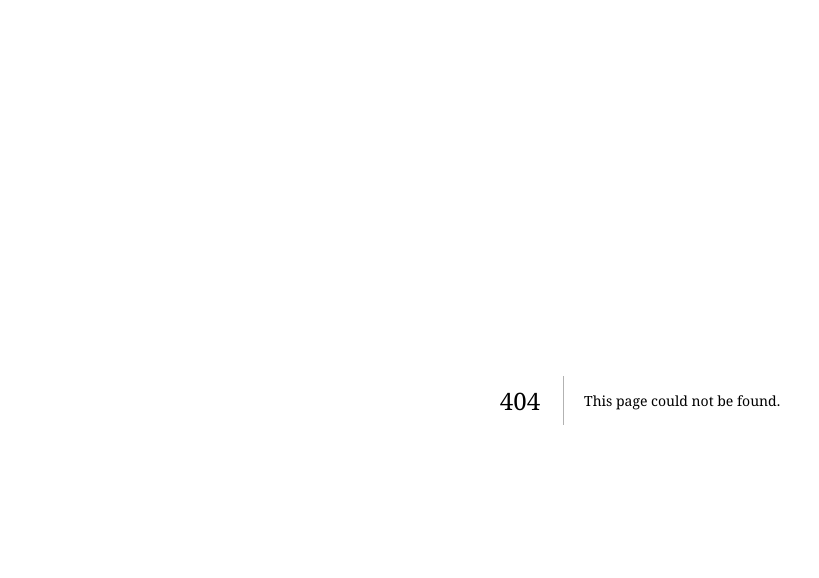
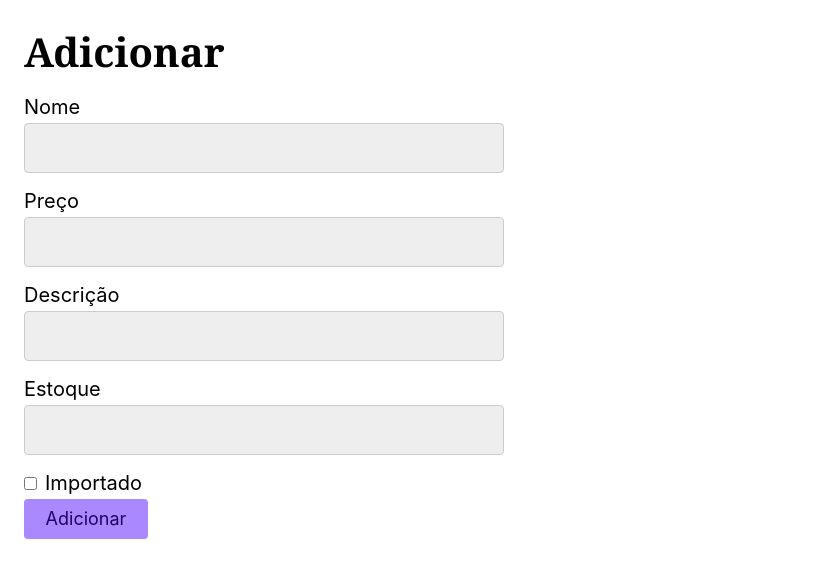
Before and after one commit to alexmonteirodev/next, a Next.js app: page /exercicios/ex015-cache-exercicio/produtos/adicionar in a window 1280 px wide. Before the commit this address had no page. Shown: the top 578 px of the page, without its empty margins (0-819 px from the left). Built offline with nearby package versions, Linux system fonts and the light colour scheme.

Commit message:
ex015-cache-exercicio

```diff
--- /dev/null
+++ b/src/actions/ex015-post.tsx
@@ -0,0 +1,23 @@
+"use server";
+
+import { revalidateTag } from "next/cache";
+import { redirect } from "next/navigation";
+
+export type ProdutosData = {
+  id?: number;
+  nome: string;
+  preco: number;
+  descricao: string;
+  estoque: number;
+  importado: number;
+};
+
+export async function ActionsPost(produto: ProdutosData) {
+  const r = await fetch("https://api.origamid.online/produtos", {
+    method: "POST",
+    headers: { "Content-Type": "application/json" },
+    body: JSON.stringify(produto),
+  });
+  if (r.ok) revalidateTag("produtos");
+  redirect("/exercicios/ex015-cache-exercicio/produtos");
+}
--- /dev/null
+++ b/src/app/exercicios/ex015-cache-exercicio/produtos/adicionar/page.tsx
@@ -0,0 +1,76 @@
+"use client";
+
+import { ActionsPost } from "@/actions/ex015-post";
+import React from "react";
+
+export default function AdicionarPage() {
+  const [name, setName] = React.useState("");
+  const [price, setPrice] = React.useState("");
+  const [description, setDescription] = React.useState("");
+  const [inventory, setInventory] = React.useState("");
+  const [imported, setImported] = React.useState(false);
+
+  const importedNumber = imported ? 1 : 0;
+
+  const produto = {
+    nome: name,
+    descricao: description,
+    preco: Number(price),
+    estoque: Number(inventory),
+    importado: importedNumber,
+  };
+
+  function handleSubmit(e: React.FormEvent<HTMLFormElement>) {
+    e.preventDefault();
+    ActionsPost(produto);
+  }
+  return (
+    <main>
+      <h1>Adicionar</h1>
+      <form onSubmit={handleSubmit}>
+        <label htmlFor="nome">Nome</label>
+        <input
+          type="text"
+          name="nome"
+          id="nome"
+          onChange={({ target }) => setName(target.value)}
+        />
+
+        <label htmlFor="preco">Preço</label>
+        <input
+          type="number"
+          name="preco"
+          id="preco"
+          onChange={({ target }) => setPrice(target.value)}
+        />
+
+        <label htmlFor="descricao">Descrição</label>
+        <input
+          type="text"
+          name="descricao"
+          id="descricao"
+          onChange={({ target }) => setDescription(target.value)}
+        />
+
+        <label htmlFor="estoque">Estoque</label>
+        <input
+          type="number"
+          name="estoque"
+          id="estoque"
+          onChange={({ target }) => setInventory(target.value)}
+        />
+
+        <label htmlFor="">
+          <input
+            type="checkbox"
+            checked={imported}
+            onChange={() => setImported(!imported)}
+          />
+          Importado
+        </label>
+
+        <button>Adicionar</button>
+      </form>
+    </main>
+  );
+}
--- a/src/componentes/Exercicios.tsx
+++ b/src/componentes/Exercicios.tsx
@@ -68,6 +68,11 @@ const Exercicios = () => {
       <li>
         <Link href="/exercicios/ex014-cache">ex014-cache</Link>
       </li>
+      <li>
+        <Link href="/exercicios/ex015-cache-exercicio">
+          ex015-cache-exercicio
+        </Link>
+      </li>
     </ul>
   );
 };
```
Also changed, not shown: src/app/exercicios/ex015-cache-exercicio/page.tsx (added, +36 -0 lines), src/app/exercicios/ex015-cache-exercicio/produtos/page.tsx (added, +18 -0 lines).
